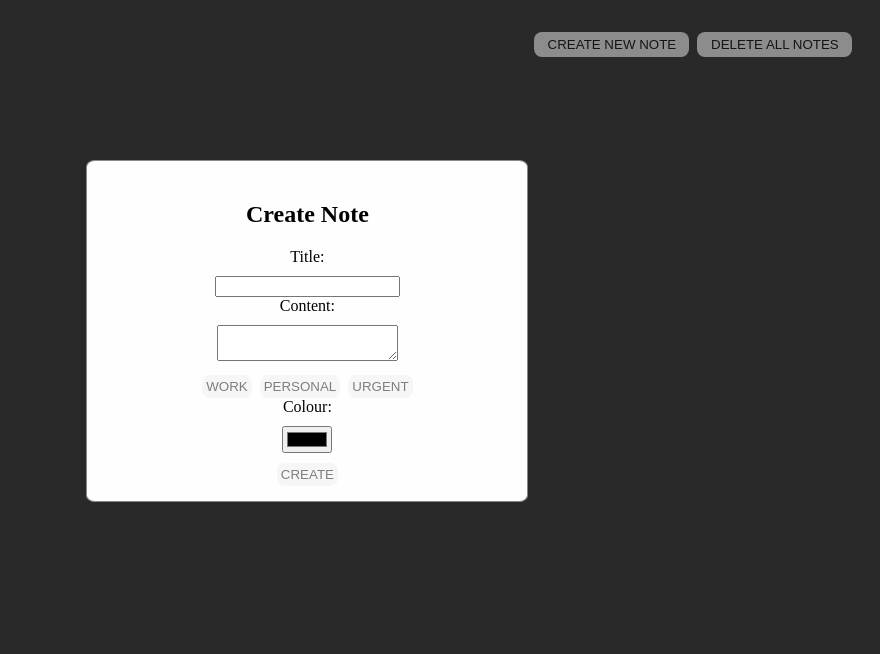
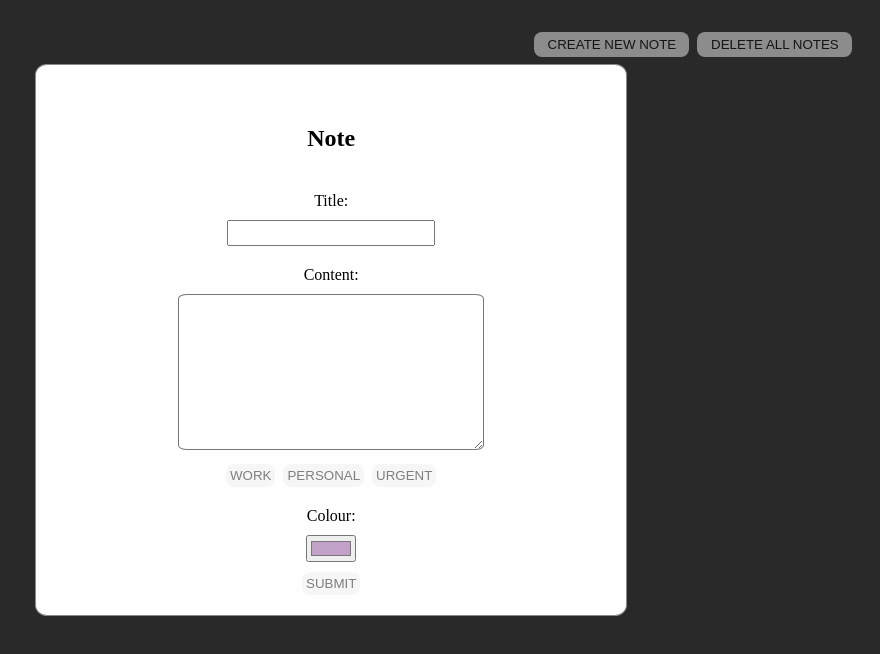
Before and after one commit to justynamalinowska/LabJavaScript, a plain HTML site: page Lab04/Index.html in a window 1280 px wide. Both pictures are taken after a click on the button "CREATE NEW NOTE". Shown: the whole page, without its empty margins (400-1280 px from the left). Drawn offline with Linux system fonts and the light colour scheme.

Commit message:
Add `tagging`

```diff
--- a/Lab04/Index.html
+++ b/Lab04/Index.html
@@ -15,20 +15,20 @@
 
     <div id="myModal" class="modal">
       <div class="modal-content">
-        <h2>Create Note</h2>
+        <h2>Note</h2>
         <form id="noteForm">
           <label for="title">Title:</label><br />
           <input type="text" id="title" name="title" /><br />
           <label for="content">Content:</label><br />
           <textarea id="content" name="content"></textarea><br />
           <div id="tagContainer">
-            <button class="tagButton">Work</button>
-            <button class="tagButton">Personal</button>
-            <button class="tagButton">Urgent</button>
+            <button type="button" class="tagButton">Work</button>
+            <button type="button" class="tagButton">Personal</button>
+            <button type="button" class="tagButton">Urgent</button>
           </div>
           <label for="colour">Colour:</label><br />
           <input type="color" id="colour" name="colour" /><br />
-          <button type="submit">Create</button>
+          <button type="submit">Submit</button>
         </form>
       </div>
     </div>
--- a/Lab04/Script.js
+++ b/Lab04/Script.js
@@ -34,6 +34,7 @@ document
   .addEventListener("click", displayDialogWindow);
 
 function displayDialogWindow() {
+  resetForm();
   modal.style.display = "block";
 }
 
@@ -71,7 +72,6 @@ function getTags() {
 
 function addNewNote(event) {
   event.preventDefault();
-  modal.style.display = "none";
 
   const id = counter;
   const title = document.getElementById("title").value;
@@ -82,8 +82,9 @@ function addNewNote(event) {
   const tags = getTags();
 
   createNote(id, title, content, colour, pin, date, tags);
-  resetForm();
+  // resetForm();
   counter++;
+  modal.style.display = "none";
   localStorage.setItem("c", counter);
 }
 
@@ -108,13 +109,13 @@ function createNote(id, title, content, colour, pin, date, tags) {
   const contentElement = document.createElement("p");
   contentElement.innerText = content;
 
-  const tagsElement = document.createElement("div");
-  tagsElement.className = "tags";
-  tags.forEach((tag) => {
-    const tagSpan = document.createElement("span");
-    tagSpan.innerText = tag;
-    tagsElement.appendChild(tagSpan);
-  });
+  // const tagsElement = document.createElement("div");
+  // tagsElement.className = "tags";
+  // tags.forEach((tag) => {
+  //   const tagSpan = document.createElement("span");
+  //   tagSpan.innerText = tag;
+  //   tagsElement.appendChild(tagSpan);
+  // });
 
   const buttonsdiv = document.createElement("div");
   buttonsdiv.className = "deleteEditButtons";
@@ -151,7 +152,7 @@ function createNote(id, title, content, colour, pin, date, tags) {
     pinIcon,
     titleElement,
     contentElement,
-    tagsElement,
+    // tagsElement,
     buttonsdiv
   );
 
@@ -246,4 +247,7 @@ function resetForm() {
   document.getElementById("title").value = "";
   document.getElementById("content").value = "";
   document.getElementById("colour").value = colour;
+  tagButton.forEach((button) => {
+    button.classList.remove("selected");
+  });
 }
--- a/Lab04/Style.css
+++ b/Lab04/Style.css
@@ -38,20 +38,22 @@ button:hover {
   padding: 20px;
   border: 1px solid #888;
   border-radius: 2%;
-  width: 400px;
-  height: 300px;
+  min-width: 550px;
+  min-height: 450px;
   text-align: center;
-  left: 38%;
-  top: 20%;
+  left: 34%;
+  top: 8%;
 }
 
 #noteForm button,
 textarea,
-input {
+input,
+label {
   margin-top: 10px;
 }
 #noteForm label {
   margin-top: 20px;
+  display: inline-block;
 }
 #notes {
   display: flex;
@@ -131,3 +133,18 @@ input {
 .selected {
   opacity: 1;
 }
+
+h2 {
+  margin-top: 40px;
+}
+
+#content {
+  min-height: 150px;
+  min-width: 300px;
+  border-radius: 3%;
+}
+
+#title {
+  min-width: 200px;
+  min-height: 20px;
+}
```
